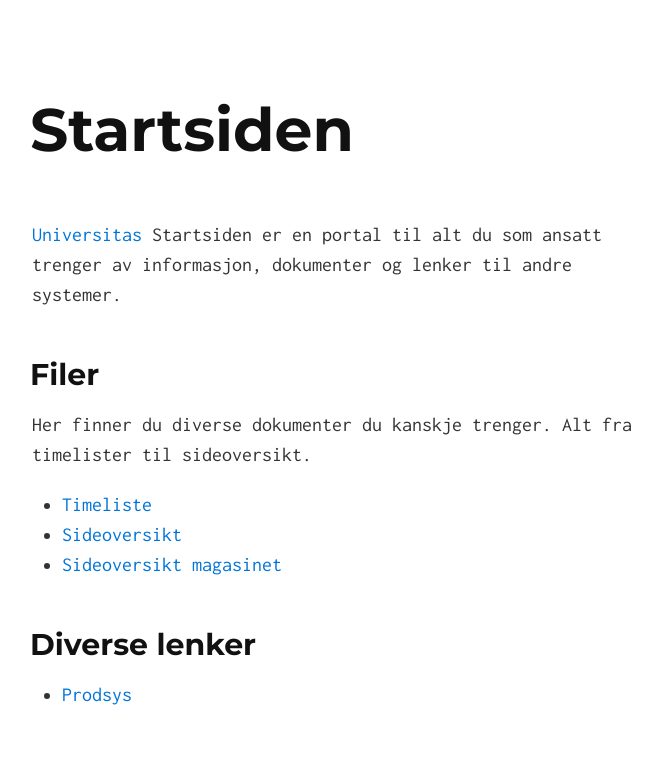
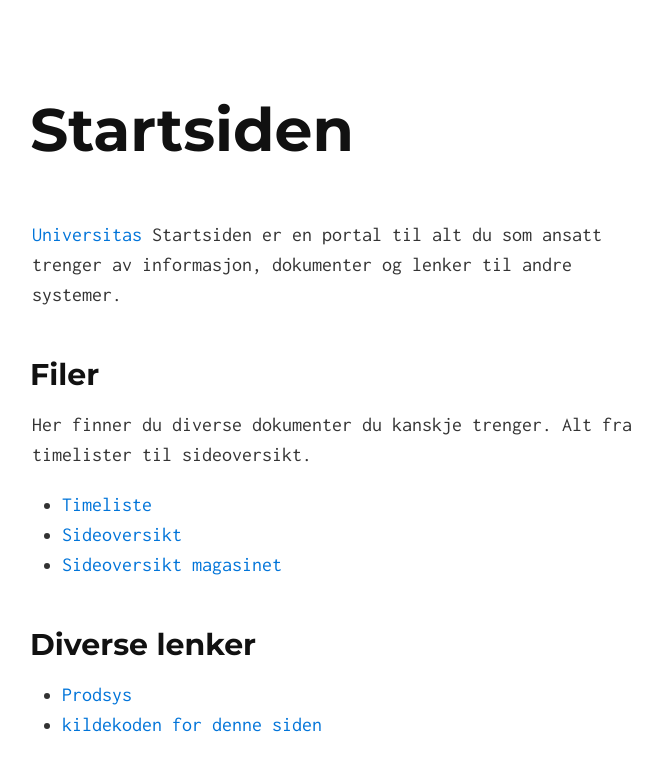
Before and after one commit to universitas/startsiden, a Jekyll site: the page built from index.md, in a window 1280 px wide. Shown: the top 771 px of the page, without its empty margins (308-970 px from the left). Built offline with Jekyll 4.4.1, drawn with Linux system fonts in a browser that asks for light colours.

Commit message:
la til lenke

```diff
--- a/index.md
+++ b/index.md
@@ -13,3 +13,4 @@ Her finner du diverse dokumenter du kanskje trenger. Alt fra timelister til side
 
 ## Diverse lenker
 - [Prodsys](http://oldwww.universitas.uio.no/admin/produser/)
+- [kildekoden for denne siden](https://github.com/universitas/universitas.github.io)
```
